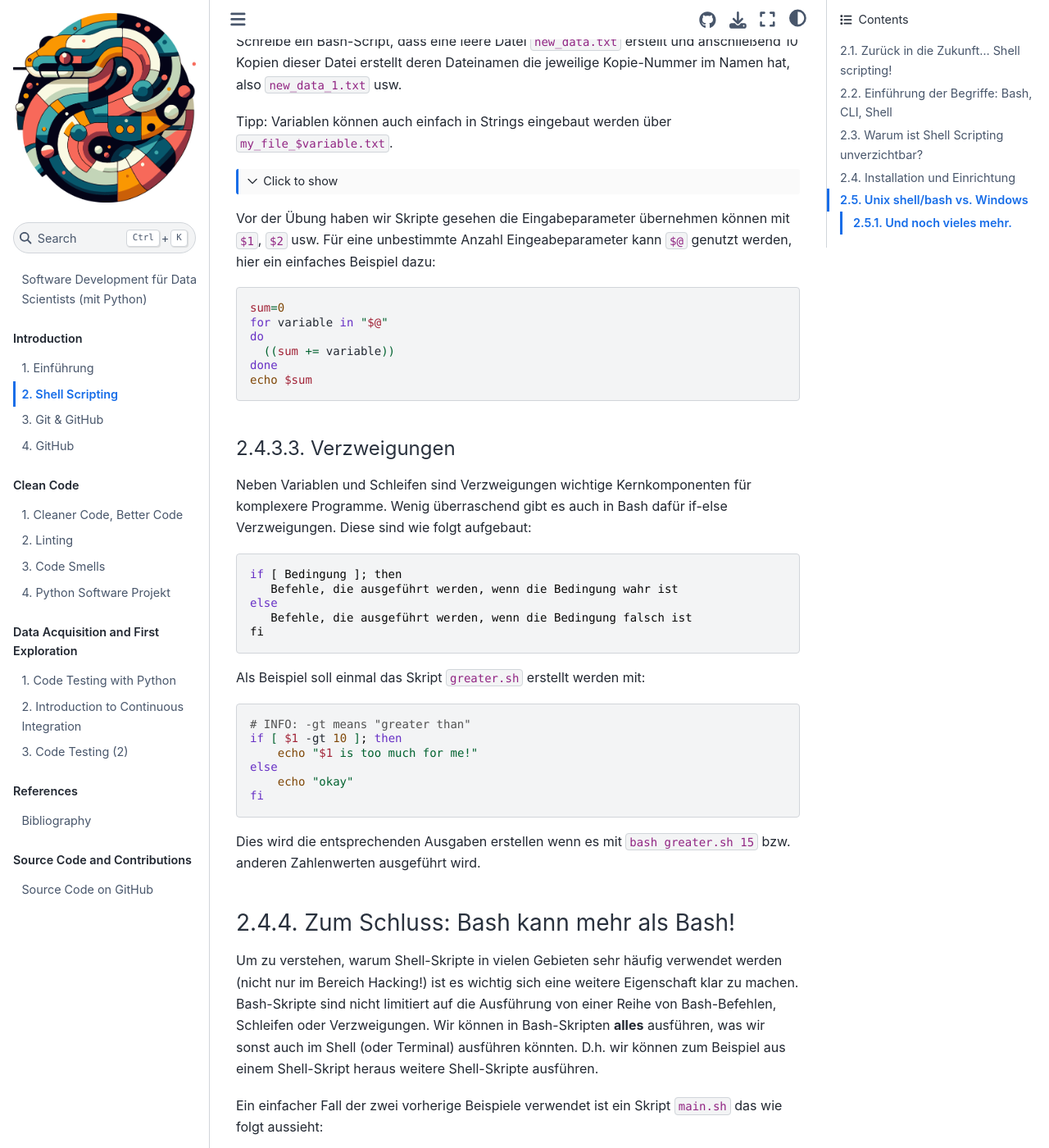
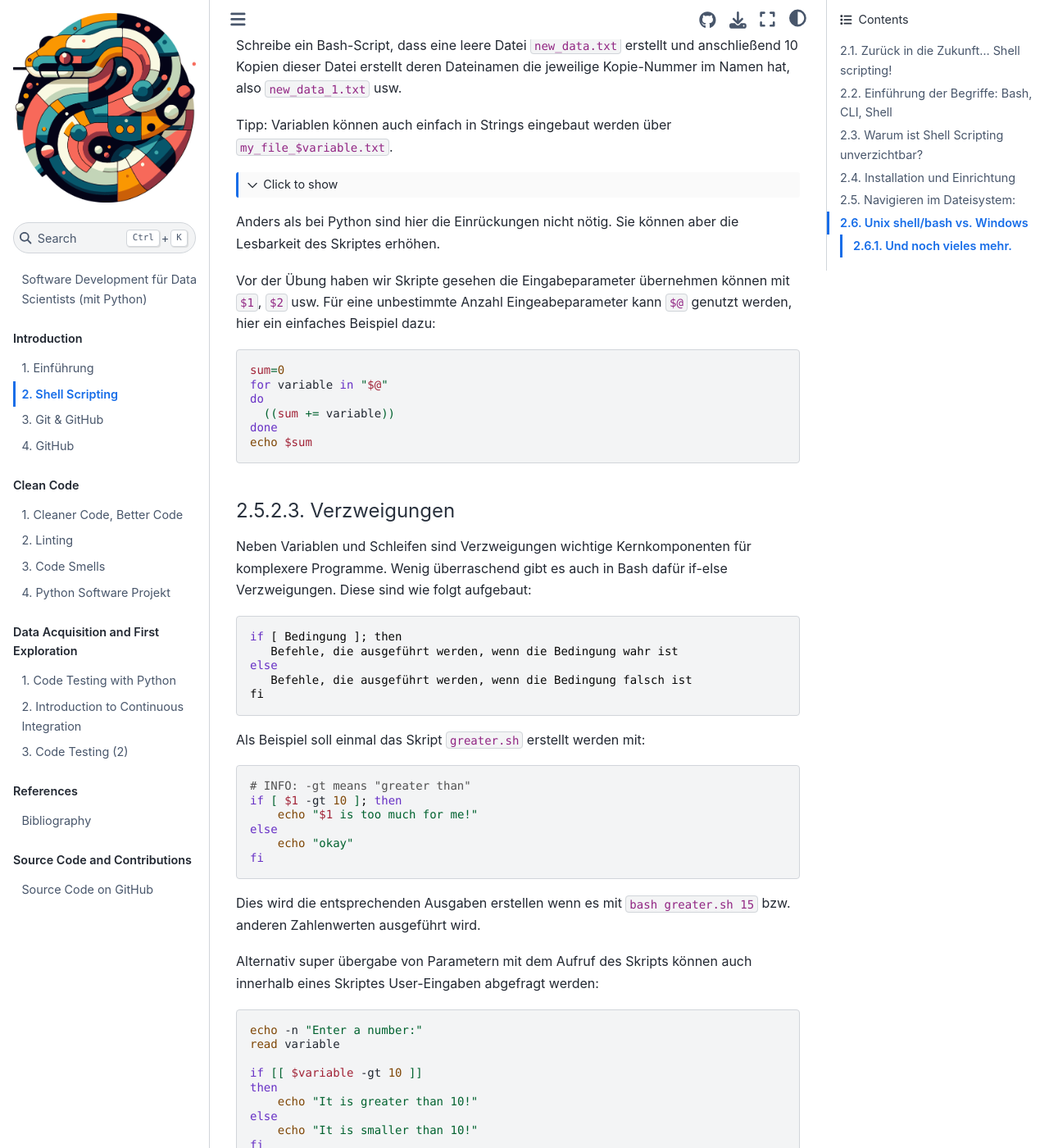
Before and after one commit to florian-huber/data_science_software_dev, a Jupyter Book: the page built from book/02_shell_scripting.md, in a window 1280 px wide and 1400 px high, scrolled down 9328 px. Shown: the whole window at 82% size. Built offline with Jupyter Book 1.0.4 settings and Sphinx 7.4.7 and the Sphinx Book theme 1.1.4, drawn with Linux system fonts in a browser that asks for light colours; pages that are not in the unit, such as notebooks, are missing from menus; cross-references to code outside the pages are shown as plain code; some of the changed text lies outside the part shown.

Commit message:
add example

````diff
--- a/book/02_shell_scripting.md
+++ b/book/02_shell_scripting.md
@@ -77,7 +77,7 @@ Bei MacOS ist Bash im Prinzip bereits vorinstalliert. Hier einfach das Terminal
 
 
 
-### Navigieren im Dateisystem:
+## Navigieren im Dateisystem:
 
 Wir starten langsam und schauen uns erst einmal die Standard-Befehle an um Ordner zu wechseln und deren Inhalt zu sehen:
 
@@ -326,7 +327,7 @@ do
     cp new_data.txt new_data_$i.txt
 done
 ```
-
+Anders als bei Python sind hier die Einrückungen nicht nötig. Sie können aber die Lesbarkeit des Skriptes erhöhen.
 
 Vor der Übung haben wir Skripte gesehen die Eingabeparameter übernehmen können mit `$1`, `$2` usw. Für eine unbestimmte Anzahl Eingeabeparameter kann `$@` genutzt werden, hier ein einfaches Beispiel dazu:
 
@@ -364,6 +365,20 @@ fi
 ```
 
 Dies wird die entsprechenden Ausgaben erstellen wenn es mit `bash greater.sh 15` bzw. anderen Zahlenwerten ausgeführt wird.
+
+Alternativ super übergabe von Parametern mit dem Aufruf des Skripts können auch innerhalb eines Skriptes User-Eingaben abgefragt werden:
+```bash
+echo -n "Enter a number:"
+read variable
+
+if [[ $variable -gt 10 ]]
+then
+    echo "It is greater than 10!"
+else
+    echo "It is smaller than 10!"
+fi
+```
+
 
 
 ### Zum Schluss: Bash kann mehr als Bash!
````
Also changed, not shown: other parts of book/02_shell_scripting.md (+3 -2 lines).
